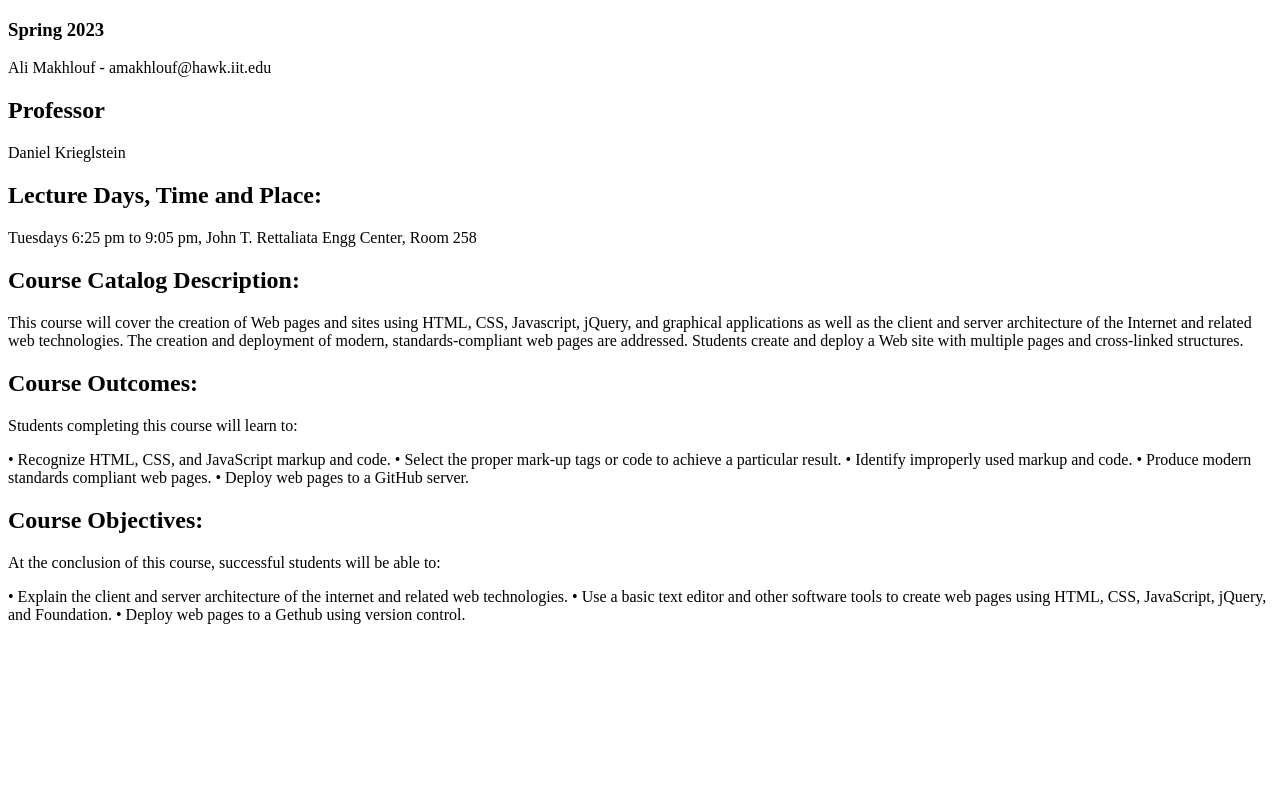
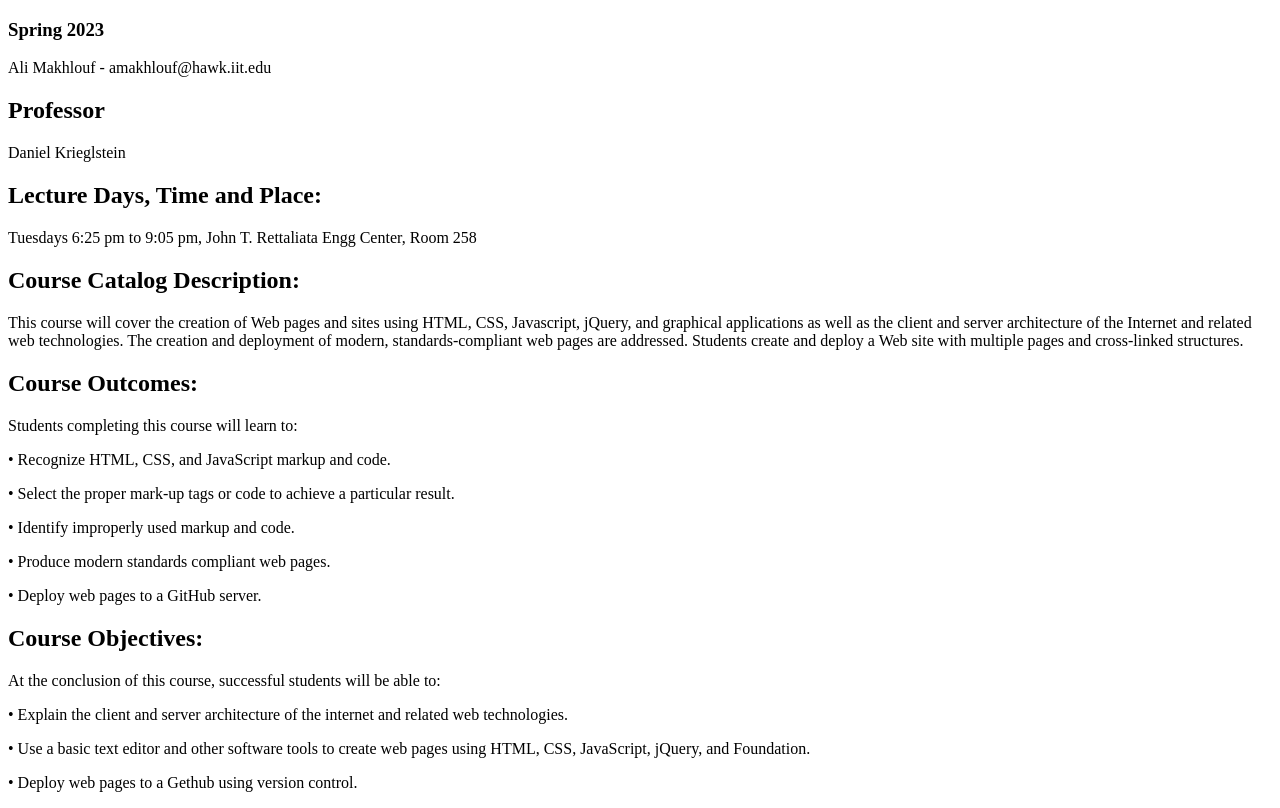
Before and after one commit to alimakh/ITMD361-Lab2, a plain HTML site: page index.html in a window 1280 px wide. Drawn offline with Linux system fonts and the light colour scheme.

Commit message:
Fixing lab 2

```diff
--- a/index.html
+++ b/index.html
@@ -20,17 +20,17 @@
   </p>
   <h2> Course Outcomes:</h2>
   <p> Students completing this course will learn to: </p>
-  <p> • Recognize HTML, CSS, and JavaScript markup and code.
-      • Select the proper mark-up tags or code to achieve a particular result.
-      • Identify improperly used markup and code.
-      • Produce modern standards compliant web pages.
-      • Deploy web pages to a GitHub server.
-  </p>
+  <p> • Recognize HTML, CSS, and JavaScript markup and code. </p>
+  <p> • Select the proper mark-up tags or code to achieve a particular result. </p>
+  <p> • Identify improperly used markup and code. </p>
+  <p> • Produce modern standards compliant web pages. </p>
+  <p> • Deploy web pages to a GitHub server. </p>
+
   <h2> Course Objectives: </h2>
   <p> At the conclusion of this course, successful students will be able to: </p>
-  <p> • Explain the client and server architecture of the internet and related web technologies.
-      • Use a basic text editor and other software tools to create web pages using HTML, CSS,
-      JavaScript, jQuery, and Foundation.
-      • Deploy web pages to a Gethub using version control.
-  </p>
+  <p> • Explain the client and server architecture of the internet and related web technologies. </p>
+  <p> • Use a basic text editor and other software tools to create web pages using HTML, CSS,
+      JavaScript, jQuery, and Foundation. </p>
+  <p> • Deploy web pages to a Gethub using version control. </p>
+
 </body>
```
